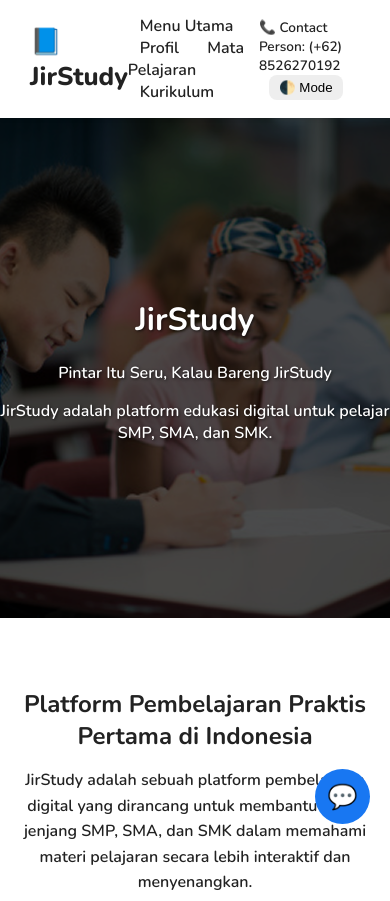
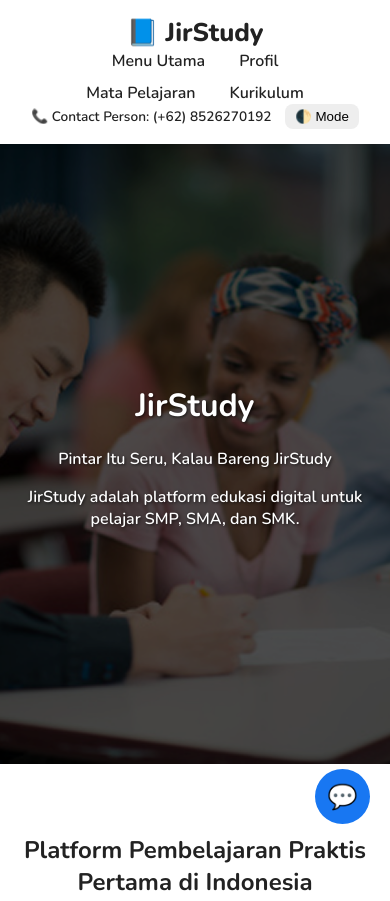
Before and after one commit to Adcvxy/jirstudy, a plain HTML site: page index.html in a window 390 px wide. Shown: the top 901 px of the page. Drawn offline with nearby package versions, Linux system fonts and the light colour scheme.

Commit message:
Add files via upload

```diff
--- a/index.html
+++ b/index.html
@@ -6,6 +6,45 @@
   <title>JirStudy</title>
   <link href="https://fonts.googleapis.com/css2?family=Nunito:wght@600;700;800&display=swap" rel="stylesheet">
   <style>
+    @media (max-width: 768px) {
+      header {
+        flex-direction: column;
+        align-items: flex-start;
+      }
+
+      nav {
+        width: 100%;
+        display: flex;
+        flex-wrap: wrap;
+        justify-content: center;
+        gap: 10px;
+      }
+
+      .hero {
+        height: auto;
+        padding: 60px 20px;
+        text-align: center;
+      }
+
+      .hero-content h1 {
+        font-size: 2rem;
+      }
+
+      .section {
+        flex-direction: column;
+        padding: 20px;
+      }
+
+      .section img {
+        width: 100%;
+        height: auto;
+      }
+
+      .feature-box {
+        flex-direction: column;
+        text-align: center;
+      }
+    }
     :root {
       --primary: #4da6ff;
       --light-bg: #fff;
```
